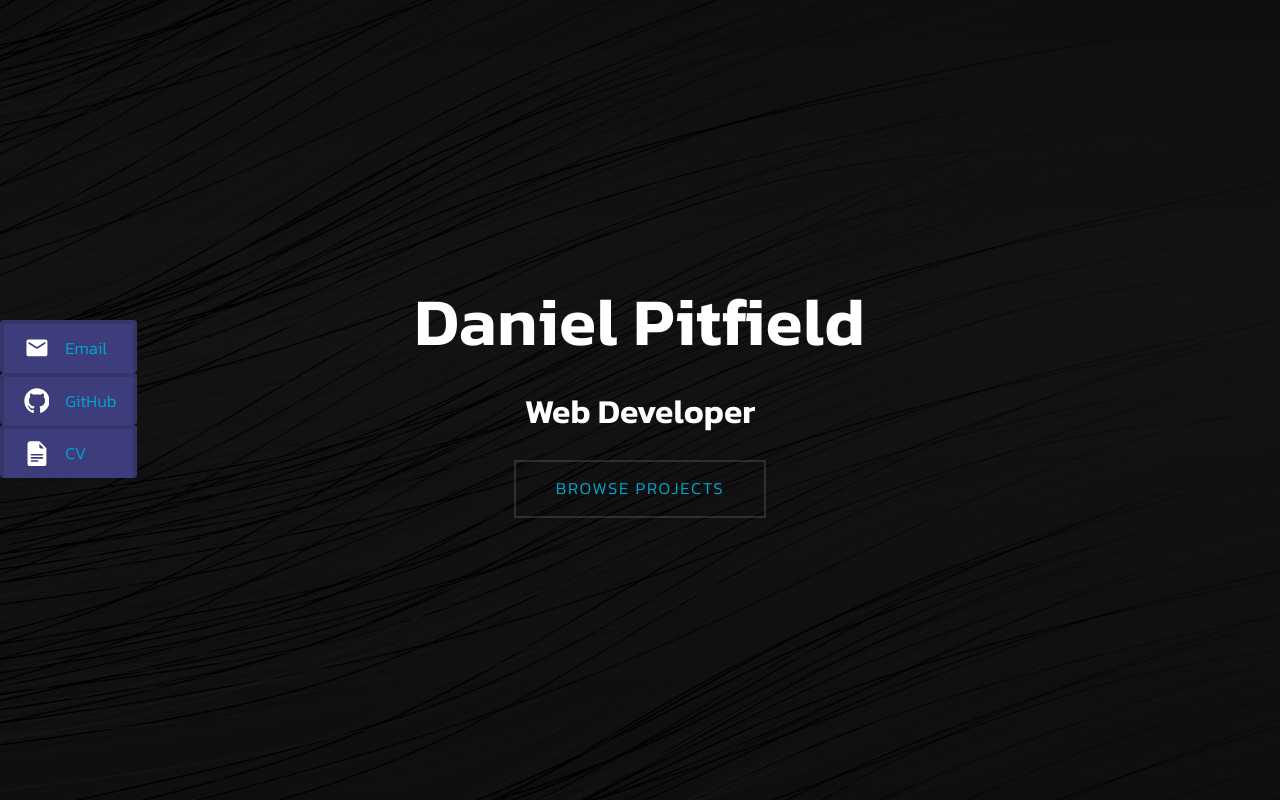
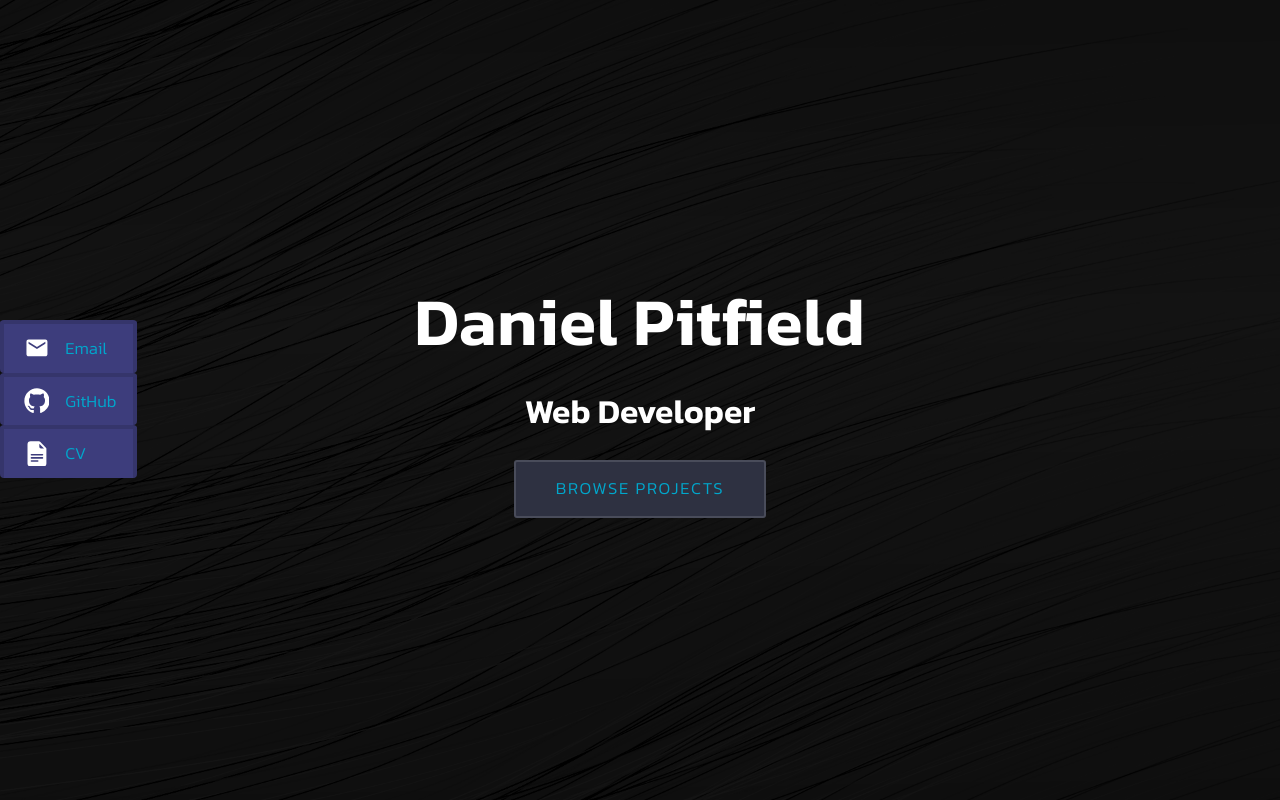
Before and after one commit to DanielPitfield/Portfolio, a React (Vite) app: page / in a window 1280 px wide. Shown: the top 800 px of the page. Built offline with nearby package versions, Linux system fonts and the light colour scheme.

Commit message:
'Browse Projects' styling

```diff
--- a/src/styles/HomeSection.module.scss
+++ b/src/styles/HomeSection.module.scss
@@ -40,7 +40,8 @@
     text-decoration: none;
     padding: 1em 2.5em;
     margin: 1em;
-    background-color: inherit;
+    background-color: #2e3141;
+    border-radius: 3px;
     letter-spacing: 0.1em;
     text-align: center;
     text-transform: uppercase;
@@ -48,7 +49,7 @@
     box-shadow: inset 0 0 0 2px #ffffff21;
 
     &:hover {
-      background-color: darken(#2e3141, 3%);
+      background-color: darken(#2e3141, 6%);
     }
   }
 }
```
